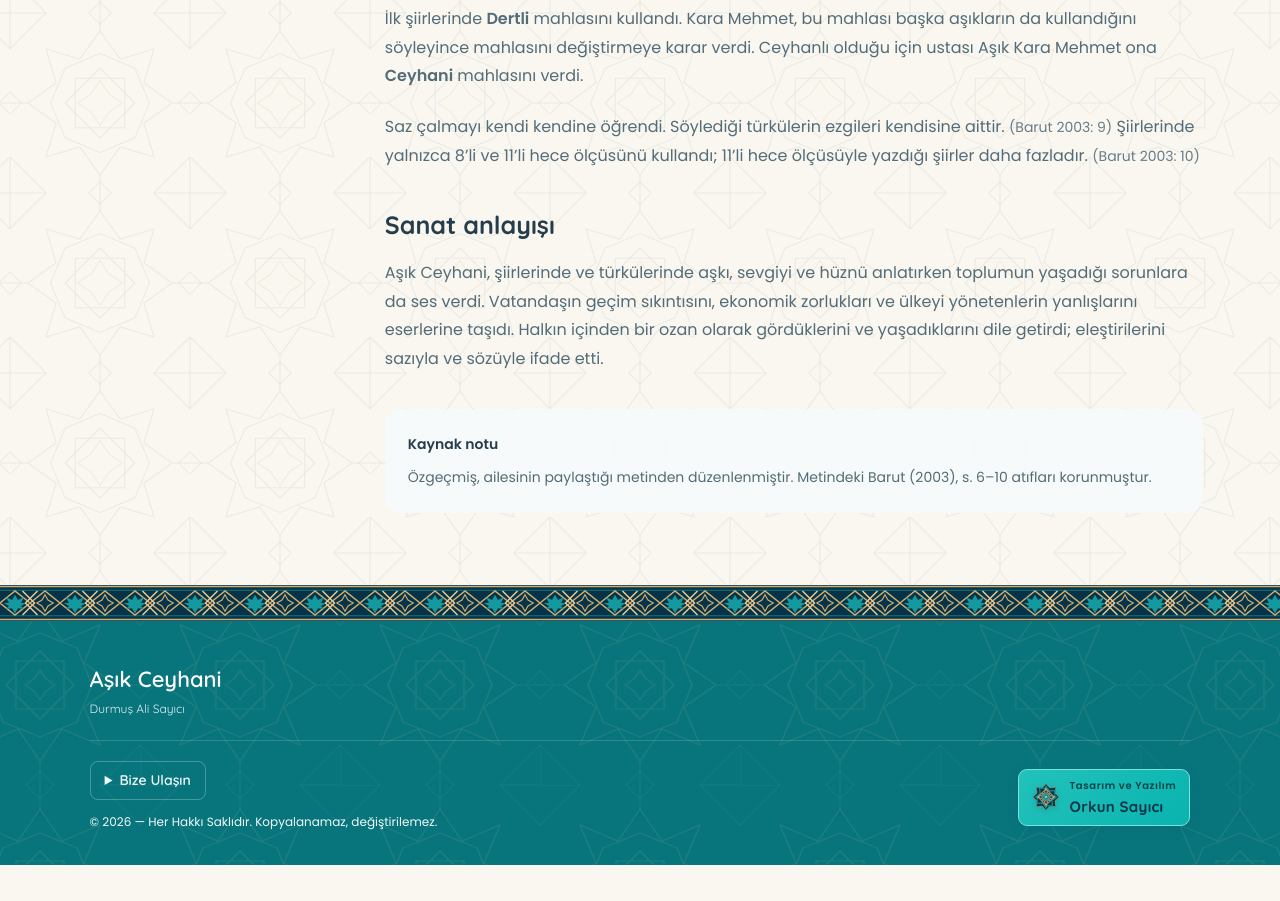
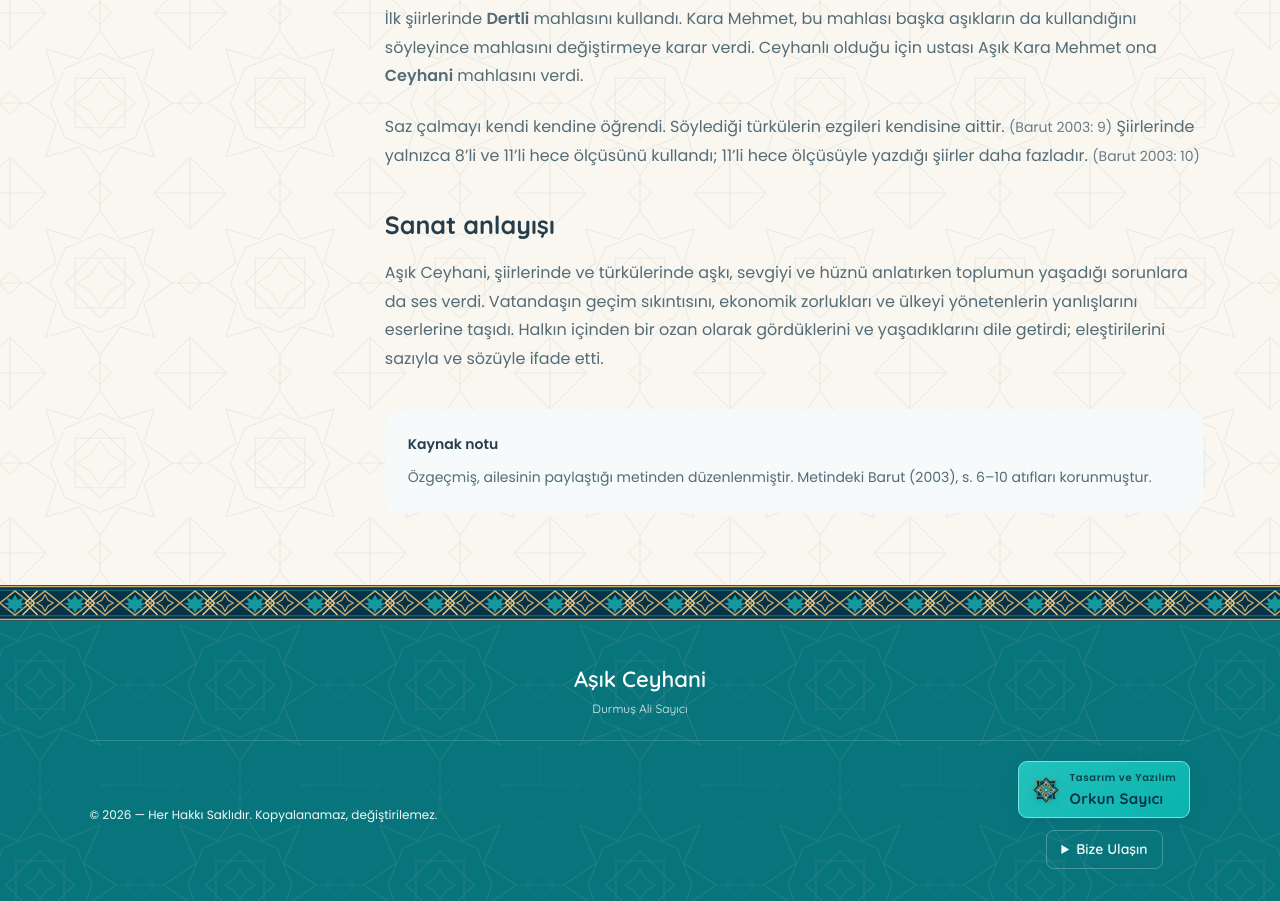
Before and after one commit to theorkun/theorkun.github.io, a plain HTML site: page hayati.html in a window 1280 px wide. Shown: the part 1787-2688 px from the top of the page. Before the commit the page ends 2652 px from the top, so only its background shows below. Drawn offline with Linux system fonts and the light colour scheme.

Commit message:
Center footer identity and place contact under developer credit

```diff
--- a/hayati.html
+++ b/hayati.html
@@ -22,7 +22,7 @@
 <h3>Ceyhani mahlası ve eserleri</h3><p>İlk şiirlerinde <strong>Dertli</strong> mahlasını kullandı. Kara Mehmet, bu mahlası başka aşıkların da kullandığını söyleyince mahlasını değiştirmeye karar verdi. Ceyhanlı olduğu için ustası Aşık Kara Mehmet ona <strong>Ceyhani</strong> mahlasını verdi.</p><p>Saz çalmayı kendi kendine öğrendi. Söylediği türkülerin ezgileri kendisine aittir. <span class="citation">(Barut 2003: 9)</span> Şiirlerinde yalnızca 8’li ve 11’li hece ölçüsünü kullandı; 11’li hece ölçüsüyle yazdığı şiirler daha fazladır. <span class="citation">(Barut 2003: 10)</span></p>
 <h3>Sanat anlayışı</h3><p>Aşık Ceyhani, şiirlerinde ve türkülerinde aşkı, sevgiyi ve hüznü anlatırken toplumun yaşadığı sorunlara da ses verdi. Vatandaşın geçim sıkıntısını, ekonomik zorlukları ve ülkeyi yönetenlerin yanlışlarını eserlerine taşıdı. Halkın içinden bir ozan olarak gördüklerini ve yaşadıklarını dile getirdi; eleştirilerini sazıyla ve sözüyle ifade etti.</p><div class="source-note"><strong>Kaynak notu</strong><p>Özgeçmiş, ailesinin paylaştığı metinden düzenlenmiştir. Metindeki Barut (2003), s. 6–10 atıfları korunmuştur.</p></div></div></div></section>
 </main>
-<footer><div class="footer-identity"><div class="footer-name">Aşık Ceyhani<span>Durmuş Ali Sayıcı</span></div></div><div class="footer-bottom"><div class="footer-legal"><details class="footer-contact"><summary>Bize Ulaşın</summary><div class="footer-emails"><a href="mailto:orkunsayici88@gmail.com">orkunsayici88@gmail.com</a><a href="mailto:oguzhansayici@gmail.com">oguzhansayici@gmail.com</a></div></details><p class="copyright">© 2026 — Her Hakkı Saklıdır. Kopyalanamaz, değiştirilemez.</p></div><a class="site-credit" href="mailto:orkunsayici88@gmail.com"><img src="assets/selcuklu-rozet.svg" alt="" aria-hidden="true" width="36" height="36"><span class="site-credit-copy"><span class="site-credit-label">Tasarım ve Yazılım</span><span class="site-credit-name">Orkun Sayıcı</span></span></a></div></footer>
+<footer><div class="footer-identity"><div class="footer-name">Aşık Ceyhani<span>Durmuş Ali Sayıcı</span></div></div><div class="footer-bottom"><div class="footer-legal"><p class="copyright">© 2026 — Her Hakkı Saklıdır. Kopyalanamaz, değiştirilemez.</p></div><div class="footer-credit-contact"><a class="site-credit" href="mailto:orkunsayici88@gmail.com"><img src="assets/selcuklu-rozet.svg" alt="" aria-hidden="true" width="36" height="36"><span class="site-credit-copy"><span class="site-credit-label">Tasarım ve Yazılım</span><span class="site-credit-name">Orkun Sayıcı</span></span></a><details class="footer-contact"><summary>Bize Ulaşın</summary><div class="footer-emails"><a href="mailto:orkunsayici88@gmail.com">orkunsayici88@gmail.com</a><a href="mailto:oguzhansayici@gmail.com">oguzhansayici@gmail.com</a></div></details></div></div></footer>
 <dialog id="lightbox"><div class="dialog-top"><p id="image-caption"></p><button id="close" aria-label="Fotoğrafı kapat"><span class="control-label">Kapat ×</span></button></div><img id="large-image" alt=""></dialog>
 <dialog id="poem-dialog" class="poem-dialog"><div class="dialog-top poem-dialog-top"><div><p class="eyebrow">ŞİİR</p><h3 id="poem-title"></h3></div><button id="poem-close" aria-label="Şiiri kapat"><span class="control-label">Kapat ×</span></button></div><div class="poem-modal-body"><p class="poem-modal-author" id="poem-author"></p><figure id="poem-manuscript" class="poem-modal-manuscript" hidden><figcaption>El yazısı aslı</figcaption><button class="poem-manuscript-viewer" type="button" data-image="assets/siir.jpg" data-alt="Yüzüm Gülmedi şiirinin el yazısı aslı" aria-label="El yazısı şiiri büyüt"><img src="assets/siir.jpg" alt="Yüzüm Gülmedi şiirinin el yazısı aslı" loading="lazy"></button></figure><div id="poem-content" class="poem-modal-content"></div></div></dialog>
 <script src="app.js"></script>
--- a/reference.css
+++ b/reference.css
@@ -134,6 +134,9 @@ footer:before{content:'';position:absolute;inset:0 0 auto;height:36px;background
 #HCB_comment_box #hcb_file,#HCB_comment_box #hcb_file_label{display:none}
 @media(max-width:760px){nav a:last-child{grid-column:auto}.guestbook-panel{padding:22px}#HCB_comment_box #hcb_submit{width:100%}}
 footer{display:grid;grid-template-columns:minmax(0,1fr) auto;align-items:start;gap:24px;padding-bottom:32px}
+.footer-identity{grid-column:1/-1;justify-content:center;text-align:center;width:100%}
+.footer-credit-contact{display:flex;flex-direction:column;align-items:center;gap:12px;max-width:100%}
+.footer-credit-contact .footer-contact{align-self:center}
 .footer-name{font-size:22px}
 .footer-name span{color:#e0f2f1}
 .footer-contact{max-width:100%;align-self:flex-start}
```
Also changed, not shown: fotograflar.html (+1 -1 lines), index.html (+1 -1 lines), siirler.html (+1 -1 lines), videolar.html (+1 -1 lines).
